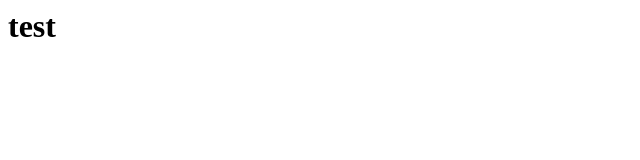
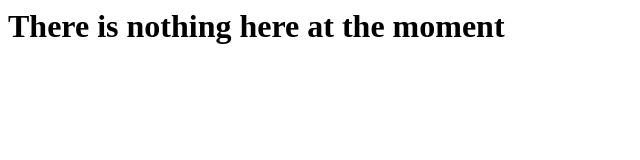
Before and after one commit to dawnfang51/dawnfang51.github.io-2, a plain HTML site: page index.html in a window 1280 px wide. Shown: the whole page, without its empty margins (0-640 px from the left). Drawn offline with Linux system fonts and the light colour scheme.

Commit message:
Update index.html

```diff
--- a/index.html
+++ b/index.html
@@ -1,3 +1,3 @@
 <html>
-<h1>test</h1>
+<h1>There is nothing here at the moment</h1>
 </html>
```
